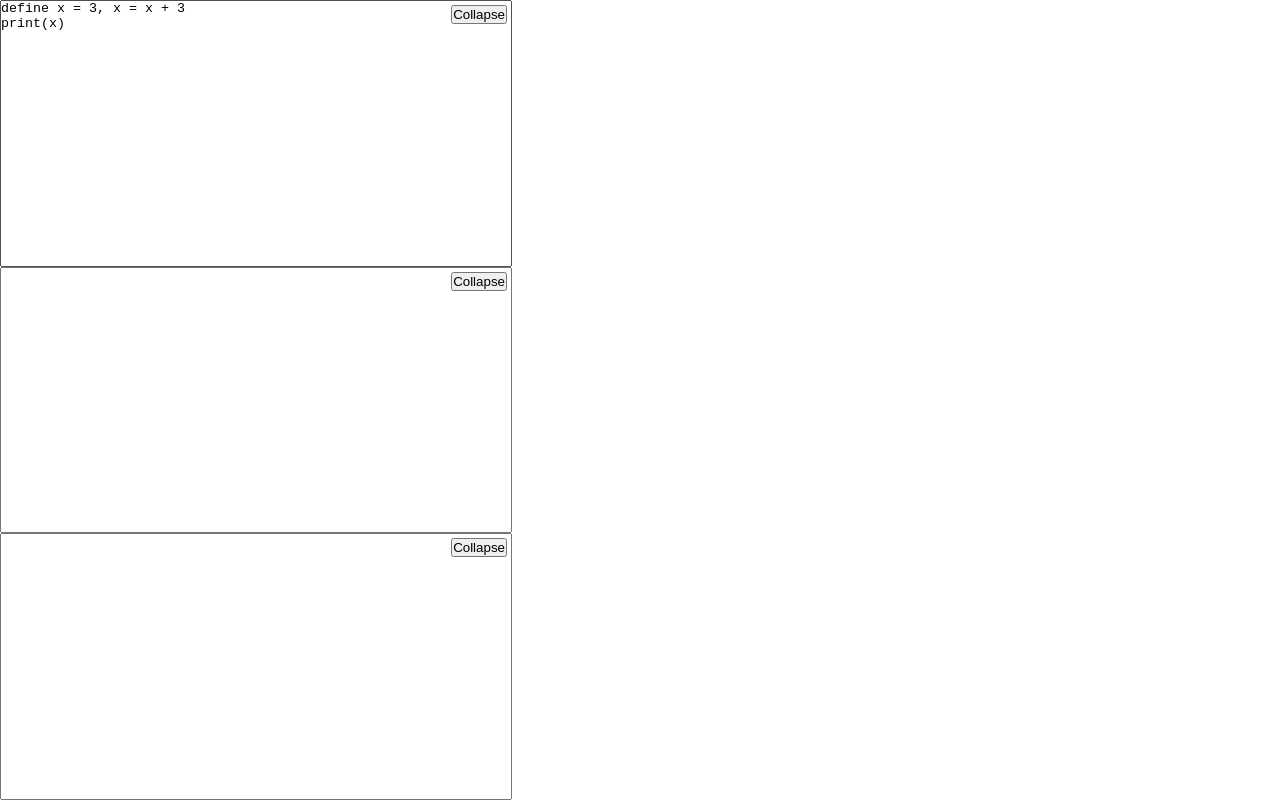
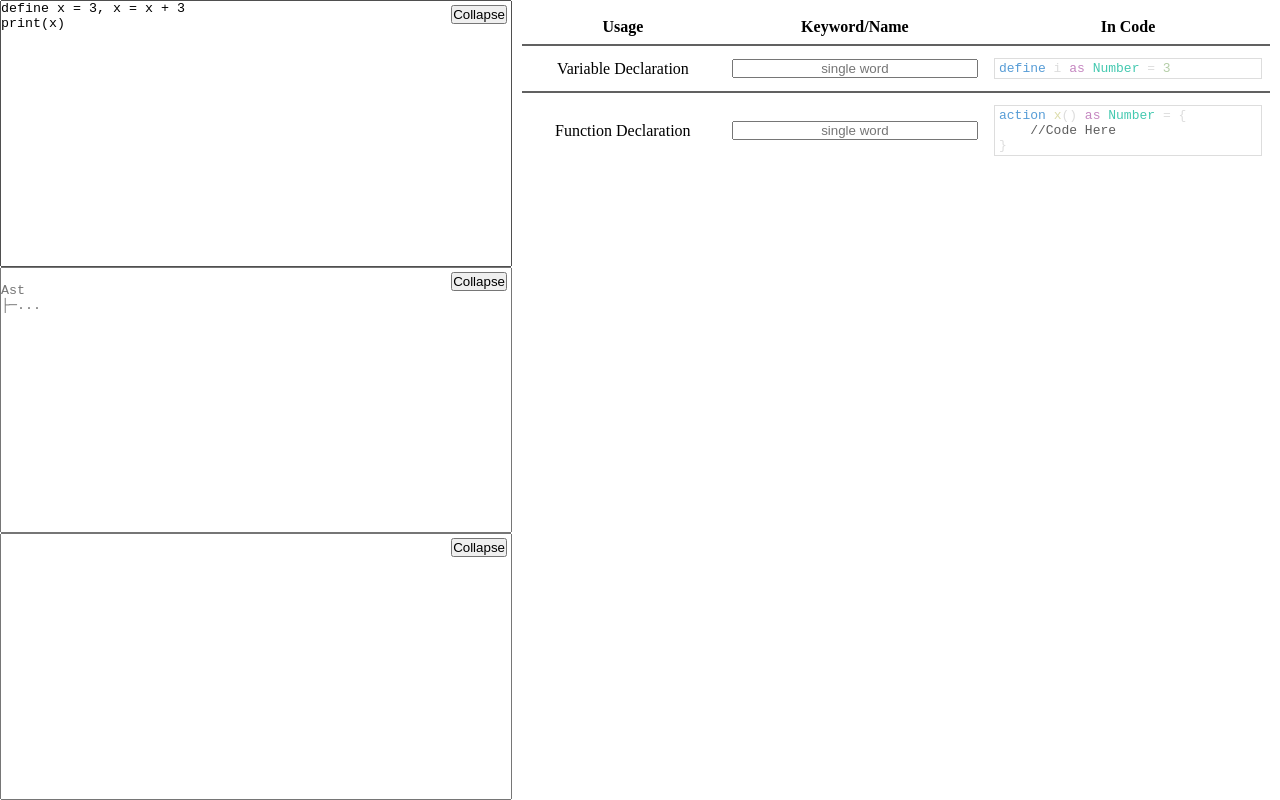
Before and after one commit to ShaharMS/Little, a plain HTML site: page index.html in a window 1280 px wide. Drawn offline with Linux system fonts and the light colour scheme.

Commit message:
keywords prototype

```diff
--- a/index.html
+++ b/index.html
@@ -39,6 +39,53 @@
 <body>
     <script>document.body.innerHTML = ""</script>
 
+    <style>
+        p {
+            color: #DDD;
+        }
+
+        p .nums {
+            color: #b5cea8
+        }
+
+        p .type {
+            color: #44c9b0
+        }
+
+        p .kwd {
+            color: #c586c0
+        }
+
+        p .kwd1 {
+            color: #569cd6
+        }
+
+        p .func {
+            color: #dcdcaa
+        }
+
+        p .str,
+        p .str,
+        p .str .kwd,
+        p .str .kwd1,
+        p .str .type,
+        p .str .func {
+            color: #ff5e00
+        }
+
+        p .cmt,
+        p .cmt .kwd,
+        p .cmt .kwd1,
+        p .cmt .str,
+        p .cmt .type,
+        p .cmt .func {
+            color: #5e5e5e
+        }
+
+        p .last-modified {
+            color: #666
+        }
+    </style>
 
     <style>
         * {
@@ -46,13 +93,21 @@
             padding: 0;
             box-sizing: border-box;
         }
+
+        body {
+            display: flex;
+            flex-direction: row;
+            align-items: flex-start;
+        }
+
         #code-row {
             display: flex;
             flex-direction: column;
             height: 100vh;
         }
 
-        #ast:not(.collapsed), #output:not(.collapsed) {
+        #ast:not(.collapsed),
+        #output:not(.collapsed) {
             overflow-x: scroll;
         }
 
@@ -68,21 +123,91 @@
             width: 40vw;
             overflow-x: hidden;
         }
+
+        #keywords-container {
+            width: 100%;
+            padding: 0;
+            margin: 0;
+            height: 50vh;
+            overflow-y: auto;
+            margin: 10px;
+            overflow-x: hidden;
+        }
+
+        #keywords {
+            border-collapse: collapse;
+            width: 100%;
+        }
+
+        #keywords td {
+            border-top: 2px solid rgb(97, 97, 97);
+            padding: 8px;
+            padding-block: 12px;
+            margin: 0px;
+            height: 5vh;
+            text-align: center;
+        }
+
+        #keywords th {
+            padding: 8px;
+            margin: 0px;
+        }
+
+        #keywords p {
+            resize: none;
+            white-space: pre-line;
+            overflow: hidden;
+            width: 100%;
+            text-align: initial;
+            border-style: solid;
+            border-width: 1px;
+            padding: 2px;
+            padding-inline: 4px;
+            font-family: monospace;
+        }
+
+        #keywords input {}
     </style>
 
     <div id="code-row">
-        <textarea id="input" class="collapsible" title="Code" placeholder="Code here..." style="display:inline-block; white-space:pre-wrap;">
+        <textarea id="input" class="collapsible" title="Code" placeholder="Code here..."
+            style="display:inline-block; white-space:pre-wrap;">
 define x = 3, x = x + 3
-print(x)
-        </textarea>
+print(x)</textarea>
         <textarea id="ast" class="collapsible" title="Abstract Syntax Tree" wrap="off" placeholder="
 Ast
-├─...">
-        </textarea>
-        <textarea id="output" class="collapsible" title="Output" placeholder="INTERPRETER: Module Main, Line..." wrap="off">
-
+├─..."></textarea>
+        <textarea id="output" class="collapsible" title="Output" placeholder="INTERPRETER: Module Main, Line..."
+            wrap="off">
         </textarea>
     </div>
+
+    <div id="keywords-container">
+        <table id="keywords">
+            <tr>
+                <th>Usage</th>
+                <th>Keyword/Name</th>
+                <th>In Code</th>
+            </tr>
+            <tr>
+                <td>Variable Declaration</td>
+                <td><input type="text" placeholder="single word" style="width: 100%; text-align: center;"></td>
+                <td>
+                    <p>define i as Number = 3</p>
+                </td>
+            </tr>
+            <tr>
+                <td>Function Declaration</td>
+                <td><input type="text" placeholder="single word" style="width: 100%; text-align: center;"></td>
+                <td>
+                    <p>action x() as Number = {<br>&nbsp;&nbsp;&nbsp;&nbsp;//Code Here<br>}</p>
+                </td>
+            </tr>
+        </table>
+    </div>
+
+
+
     <script src="./interp.js"></script>
 
     <script>
@@ -120,7 +245,45 @@ Ast
             buttons.push(button);
         }
 
-        window.addEventListener("resize", (_) => {for (let j = 0; j < buttons.length; j++) buttons[j].adjust();});
+        window.addEventListener("resize", (_) => { for (let j = 0; j < buttons.length; j++) buttons[j].adjust(); });
+    </script>
+
+    <script>
+        var Highlighter = function () { };
+
+        Highlighter.main = function () {
+            let element = window.document.getElementById("code");
+            let pos = getCaretPosition(element);
+            element.innerHTML = Highlighter.syntaxHighlight(element.innerText);
+            setCaretPosition(element, pos);
+        };
+
+        Highlighter.syntaxHighlight = function (html) {
+            var keywords1 = ["as", "if", "while", "for", "after", "whenever", "return"];
+            var keywords1EReg = new RegExp("\\b(" + keywords1.join("|") + ")\\b", "g");
+            var keywords2 = ["nothing", "true", "false", "action", "define"];
+            var keywords2EReg = new RegExp("\\b(" + keywords2.join("|") + ")\\b", "g");
+            var basicTypes = ["Number", "Decimal", "Characters", "Boolean", "Anything"];
+            var basicTypesEReg = new RegExp("\\b(" + basicTypes.join("|") + ")\\b", "g");
+            var functions = new RegExp("\\b([a-zA-Z0-9_]+)\\s*\\(", "g");
+            var nums = new RegExp("\\b([0-9]+\.?[0-9]*)\\b", "g");
+            //replace keywords
+            html = html.replace(keywords2EReg, "<span class='kwd1'>$1</span>");
+            html = html.replace(keywords1EReg, "<span class='kwd'>$1</span>");
+            html = html.replace(nums, "<span class='nums'>$1</span>")
+            html = html.replace(basicTypesEReg, "<span class='type'>$1</span>");
+            html = html.replace(functions, "<span class='func'>$1</span>(");
+            html = html.replace(new RegExp("(\"[^\"]*\")", "g"), "<span class='str'>$1</span>");
+            html = html.replace(new RegExp("(//.+?)(\n|$)", "g"), "<span class='cmt'>$1</span>$2");
+            html = html.replace(new RegExp("(/\\*\\*?(.|\n)+?\\*?\\*/)", "g"), "<span class='cmt'>$1</span>");
+            console.log(html);
+            return html;
+        };
+
+        var ps = document.getElementById('keywords').getElementsByTagName("p");
+        for (let i = 0; i < ps.length; i++) {
+            ps.item(i).innerHTML = Highlighter.syntaxHighlight(ps.item(i).innerText)
+        }
     </script>
 </body>
 
```
